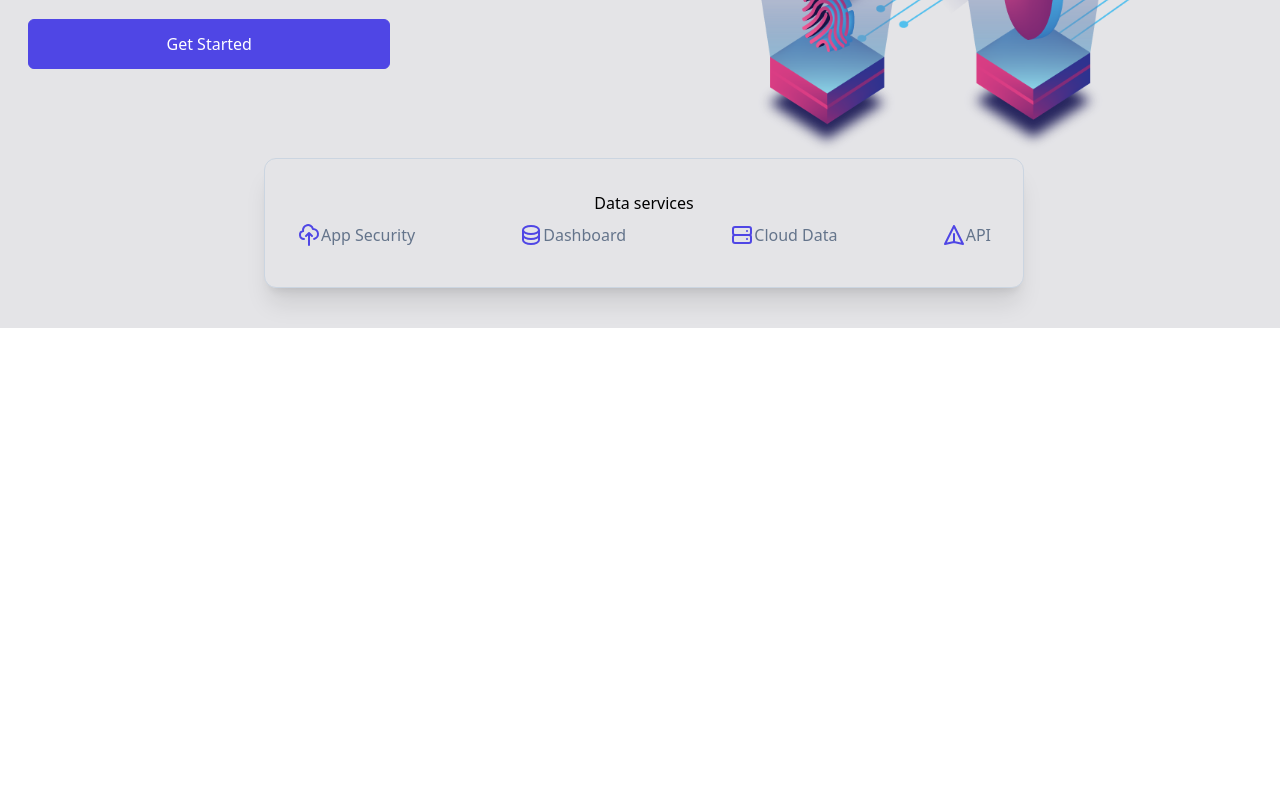
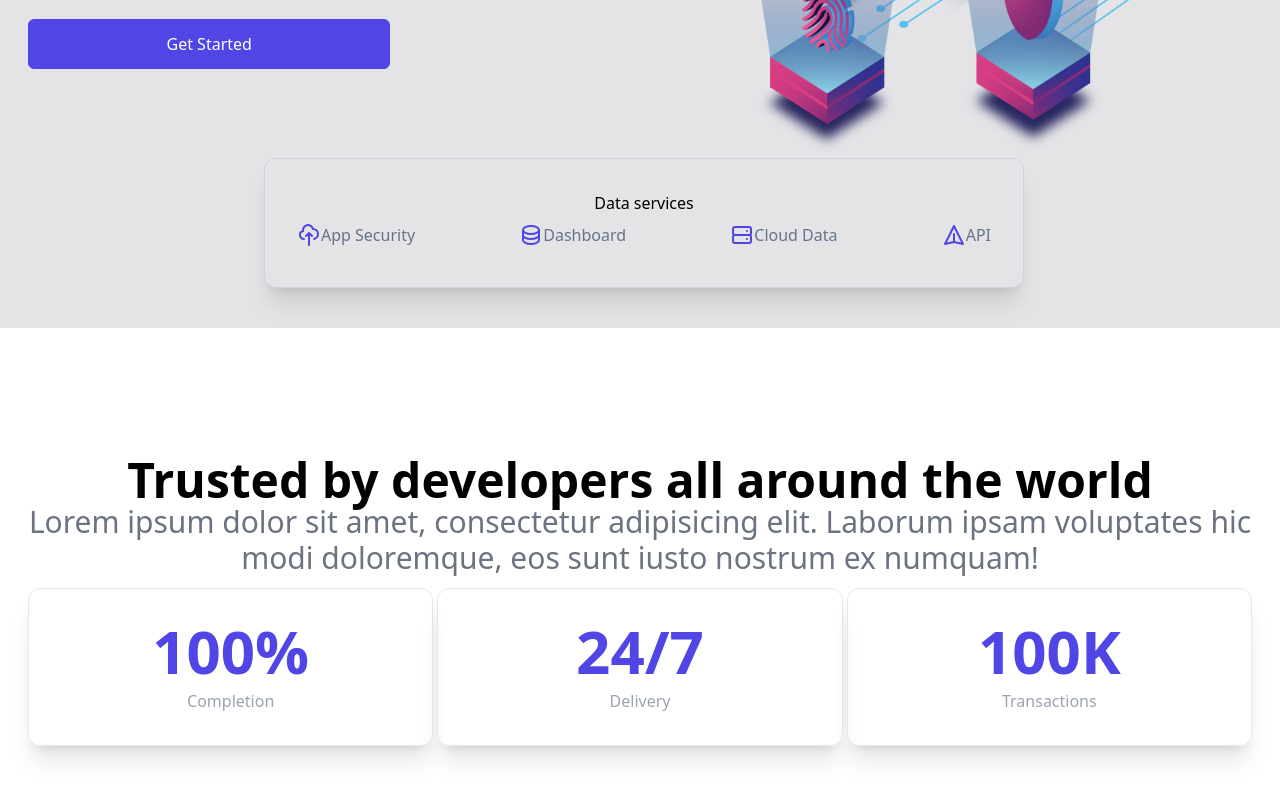
Before and after one commit to Nyamekesse/react-tailwind-cloud-management-app, a React (Vite) app: page / in a window 1280 px wide. Shown: the part 472-1272 px from the top of the page. Before the commit the page ends 800 px from the top, so only its background shows below. Built offline with nearby package versions, Linux system fonts and the light colour scheme.

Commit message:
added and completed About section

```diff
--- a/src/App.jsx
+++ b/src/App.jsx
@@ -1,3 +1,4 @@
+import About from "./components/About";
 import Hero from "./components/Hero";
 import Navbar from "./components/Navbar";
 
@@ -6,6 +7,7 @@ function App() {
     <>
       <Navbar />
       <Hero />
+      <About />
     </>
   );
 }
--- /dev/null
+++ b/src/components/About.jsx
@@ -0,0 +1,36 @@
+import React from "react";
+
+const About = () => {
+  return (
+    <div className="w-full my-32">
+      <div className="max-w-[1240px] mx-auto">
+        <div className="text-center">
+          <h2 className="text-5xl font-bold">
+            Trusted by developers all around the world
+          </h2>
+          <p className="text-3xl text-gray-500">
+            Lorem ipsum dolor sit amet, consectetur adipisicing elit. Laborum
+            ipsam voluptates hic modi doloremque, eos sunt iusto nostrum ex
+            numquam!
+          </p>
+        </div>
+        <div className="grid md:grid-cols-3 gap-1 px-2 mt-3 text-center">
+          <div className="border py-8 rounded-xl shadow-xl">
+            <p className="text-6xl font-bold text-indigo-600">100%</p>
+            <p className="text-gray-400 mt-2">Completion</p>
+          </div>
+          <div className="border py-8 rounded-xl shadow-xl">
+            <p className="text-6xl font-bold text-indigo-600">24/7</p>
+            <p className="text-gray-400 mt-2">Delivery</p>
+          </div>
+          <div className="border py-8 rounded-xl shadow-xl">
+            <p className="text-6xl font-bold text-indigo-600">100K</p>
+            <p className="text-gray-400 mt-2">Transactions</p>
+          </div>
+        </div>
+      </div>
+    </div>
+  );
+};
+
+export default About;
--- a/src/css/main.css
+++ b/src/css/main.css
@@ -568,12 +568,34 @@ button:hover {
   margin-right: 0.25rem;
 }
 
+.my-32 {
+  margin-top: 8rem;
+  margin-bottom: 8rem;
+}
+
+.mx-auto {
+  margin-left: auto;
+  margin-right: auto;
+}
+
 .mr-4 {
   margin-right: 1rem;
 }
 
 .mb-4 {
   margin-bottom: 1rem;
+}
+
+.mt-2 {
+  margin-top: 0.5rem;
+}
+
+.mt-1 {
+  margin-top: 0.25rem;
+}
+
+.mt-3 {
+  margin-top: 0.75rem;
 }
 
 .flex {
@@ -642,6 +664,10 @@ button:hover {
 
 .justify-between {
   justify-content: space-between;
+}
+
+.gap-1 {
+  gap: 0.25rem;
 }
 
 .rounded-xl {
@@ -742,6 +768,11 @@ button:hover {
   line-height: 1;
 }
 
+.text-6xl {
+  font-size: 3.75rem;
+  line-height: 1;
+}
+
 .font-bold {
   font-weight: 700;
 }
@@ -764,6 +795,11 @@ button:hover {
 .text-slate-500 {
   --tw-text-opacity: 1;
   color: rgb(100 116 139 / var(--tw-text-opacity));
+}
+
+.text-gray-400 {
+  --tw-text-opacity: 1;
+  color: rgb(156 163 175 / var(--tw-text-opacity));
 }
 
 .shadow-xl {
@@ -814,6 +850,10 @@ button:hover {
     grid-template-columns: repeat(2, minmax(0, 1fr));
   }
 
+  .md\:grid-cols-3 {
+    grid-template-columns: repeat(3, minmax(0, 1fr));
+  }
+
   .md\:items-start {
     align-items: flex-start;
   }
```
